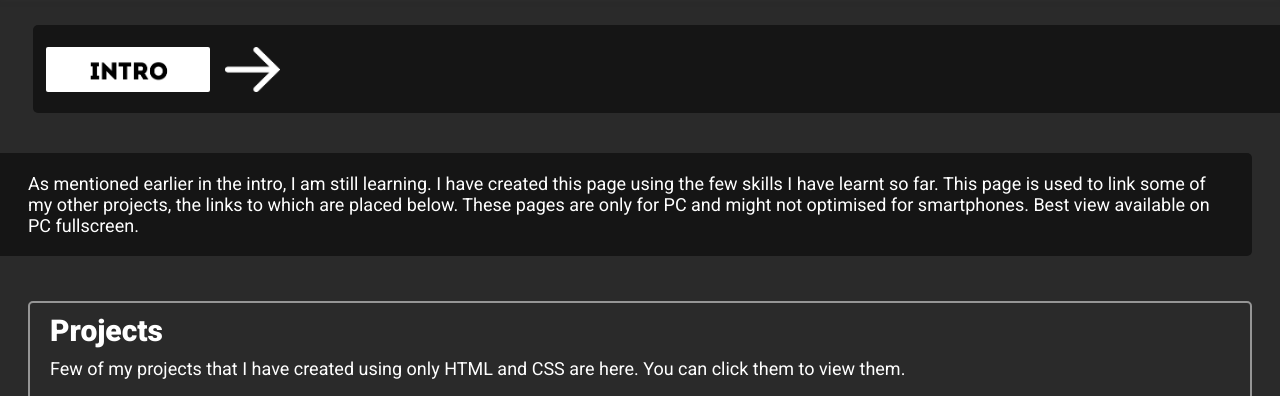
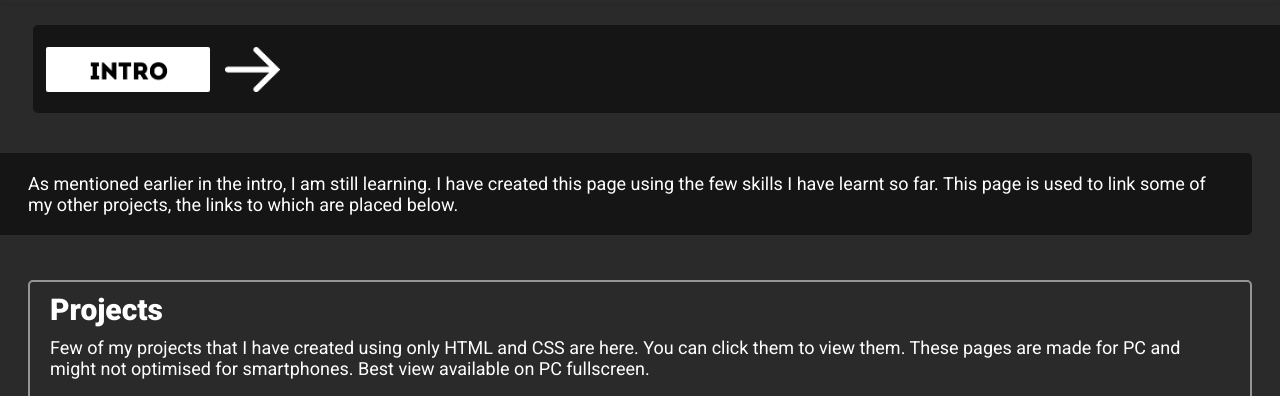
Before and after one commit to utkarshkrr/prj-Connect, a plain HTML site: page index.html in a window 1280 px wide. Shown: the part 95-491 px from the top of the page. Drawn offline with Linux system fonts and the light colour scheme.

Commit message:
Update index.html

```diff
--- a/index.html
+++ b/index.html
@@ -103,8 +103,6 @@
           I have created this page using the few skills I have learnt so far.
           This page is used to link some of my other projects,
           the links to which are placed below.
-          These pages are only for PC and might not optimised for smartphones.
-          Best view available on PC fullscreen.
         </div>
 
         <div class="projects">
@@ -113,6 +111,8 @@
           <div class="projects-description">
             Few of my projects that I have created using only HTML and CSS are here.
             You can click them to view them.
+            These pages are made for PC and might not optimised for smartphones.
+            Best view available on PC fullscreen.
           </div>
 
           <div class="projects-links">
```
